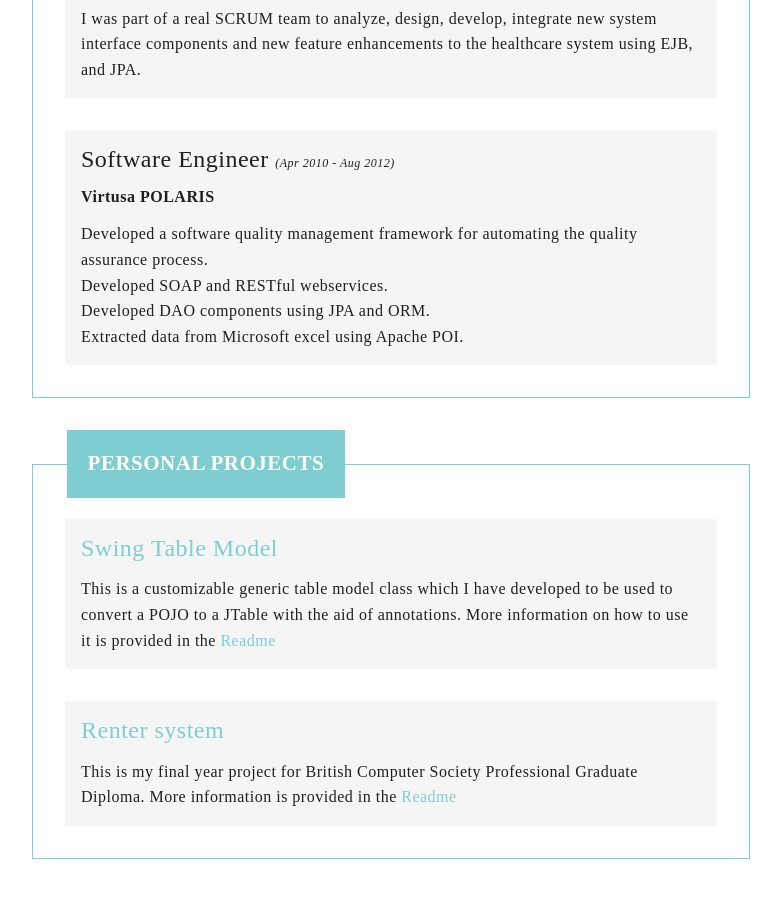
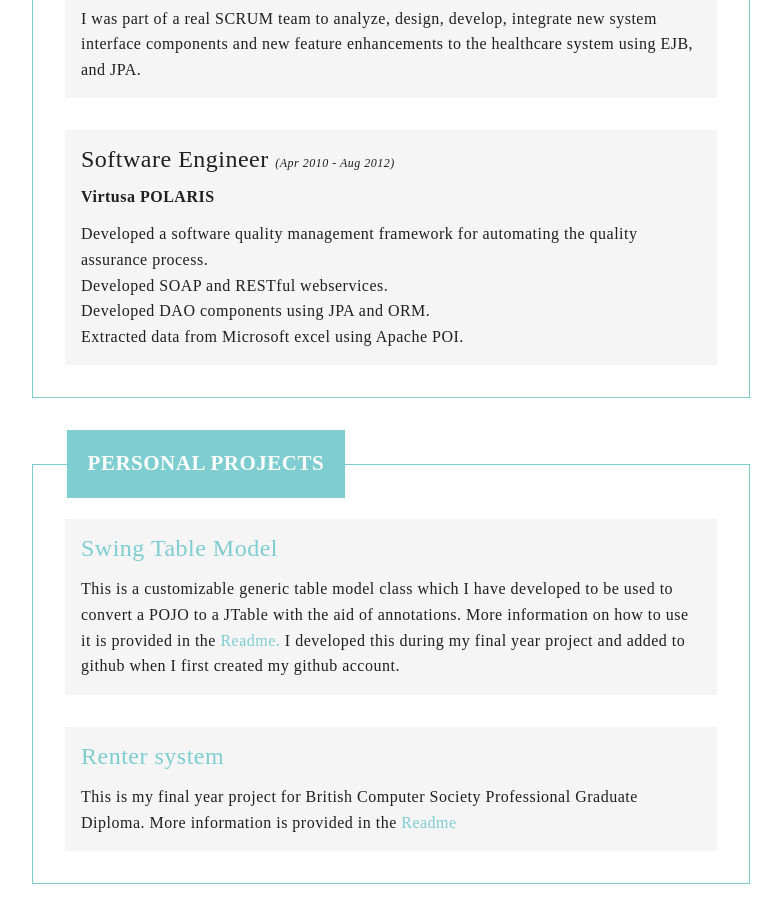
Before and after one commit to DiliniRajapaksha/DeveloperJournal, a Jekyll site: the page built from about-me.html, in a window 1280 px wide and 900 px high, scrolled down 1136 px. Shown: the whole window, without its empty margins (249-1030 px from the left). Built offline with Jekyll 4.4.1, drawn with Linux system fonts in a browser that asks for light colours; nearby versions of some CDN libraries; before the commit the page ends 2011 px from its top, so only the background shows below that.

Commit message:
Update profile

```diff
--- a/about-me.html
+++ b/about-me.html
@@ -98,14 +98,15 @@
 
       <fieldset>
         <legend>PERSONAL PROJECTS</legend>
+
         <div class="flex-box-col inner-box">
-          <a href="https://github.com/DiliniRajapaksha/SwingTableModel"><h3>Swing Table Model</h3> </a>
-          <div>This is a customizable generic table model class which I have developed to be used to convert a POJO to a JTable with the aid of annotations. More information on how to use it is provided in the <a href="https://github.com/DiliniRajapaksha/SwingTableModel/blob/master/README.md">Readme</a></div>
+          <a href="https://github.com/DiliniRajapaksha/SwingTableModel" target="_blank"><h3>Swing Table Model</h3> </a>
+          <div>This is a customizable generic table model class which I have developed to be used to convert a POJO to a JTable with the aid of annotations. More information on how to use it is provided in the <a href="https://github.com/DiliniRajapaksha/SwingTableModel/blob/master/README.md" target="_blank">Readme.</a> I developed this during my final year project and added to github when I first created my github account.</div>
         </div>
 
          <div class="flex-box-col inner-box">
-          <a href="https://github.com/DiliniRajapaksha/BCSFinalProject"><h3>Renter system</h3> </a>
-          <div>This is my final year project for British Computer Society Professional Graduate Diploma. More information is provided in the <a href="https://github.com/DiliniRajapaksha/BCSFinalProject/blob/master/README.md">Readme</a></div>
+          <a href="https://github.com/DiliniRajapaksha/BCSFinalProject"  target="_blank"><h3>Renter system</h3> </a>
+          <div>This is my final year project for British Computer Society Professional Graduate Diploma. More information is provided in the <a href="https://github.com/DiliniRajapaksha/BCSFinalProject/blob/master/README.md"  target="_blank">Readme</a></div>
         </div>
 
       </fieldset>
```
